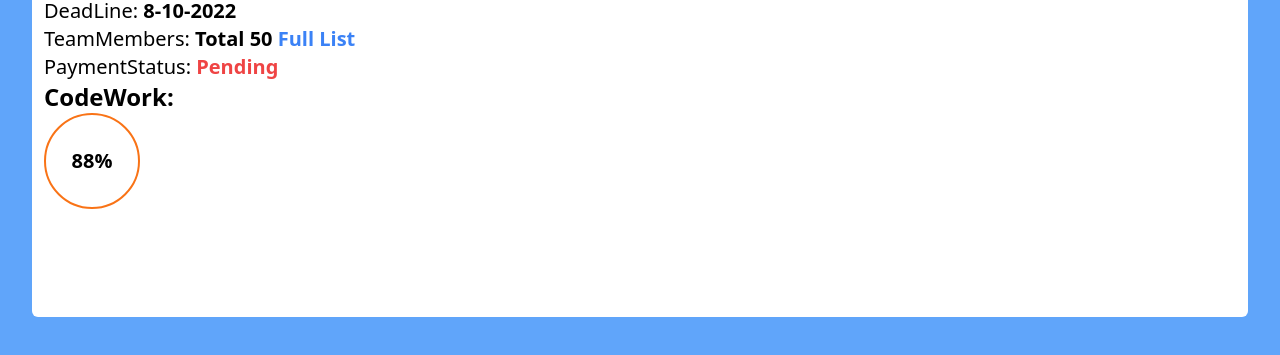
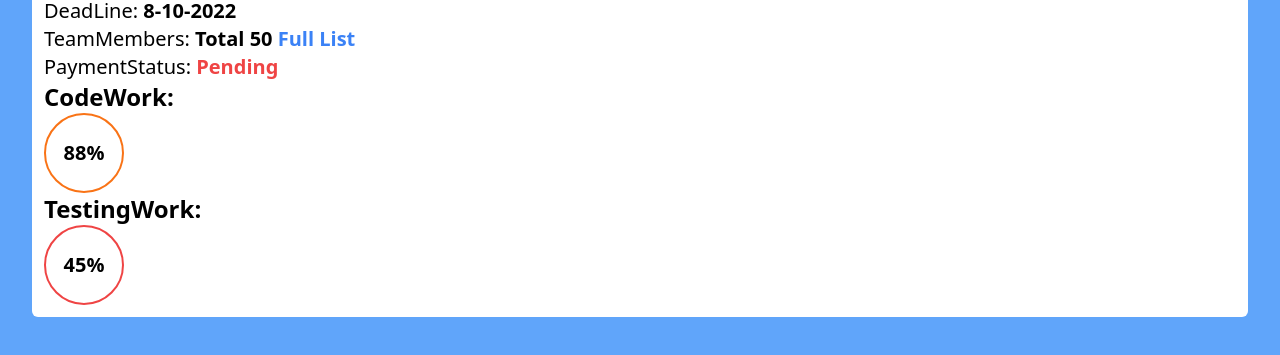
Before and after one commit to Manju1392k/HashTime-Website, a website built with Vite: page index.html in a window 1280 px wide. Shown: the part 155-510 px from the top of the page. Built offline with nearby package versions, Linux system fonts and the light colour scheme.

Commit message:
HashTime

```diff
--- a/index.html
+++ b/index.html
@@ -55,9 +55,15 @@
                 <h1 class="text-xl">PaymentStatus: <span class="font-semibold text-red-500">Pending</span></h1>
                 <h1 class="text-2xl font-bold">CodeWork:</h1>
                 <div
-                    class="circle w-[6rem] h-[6rem] border-2 border-orange-500 rounded-full flex justify-center items-center">
+                    class="circle w-[5rem] h-[5rem] border-2 border-orange-500 rounded-full flex justify-center items-center">
                     <h1 class="text-xl font-semibold">88%</h1>
                 </div>
+                <h1 class="text-2xl font-bold">TestingWork:</h1>
+                <div
+                    class="circle w-[5rem] h-[5rem] border-2 border-red-500 rounded-full flex justify-center items-center">
+                    <h1 class="text-xl font-semibold">45%</h1>
+                </div>
+
             </div>
         </div>
     </main>
```
